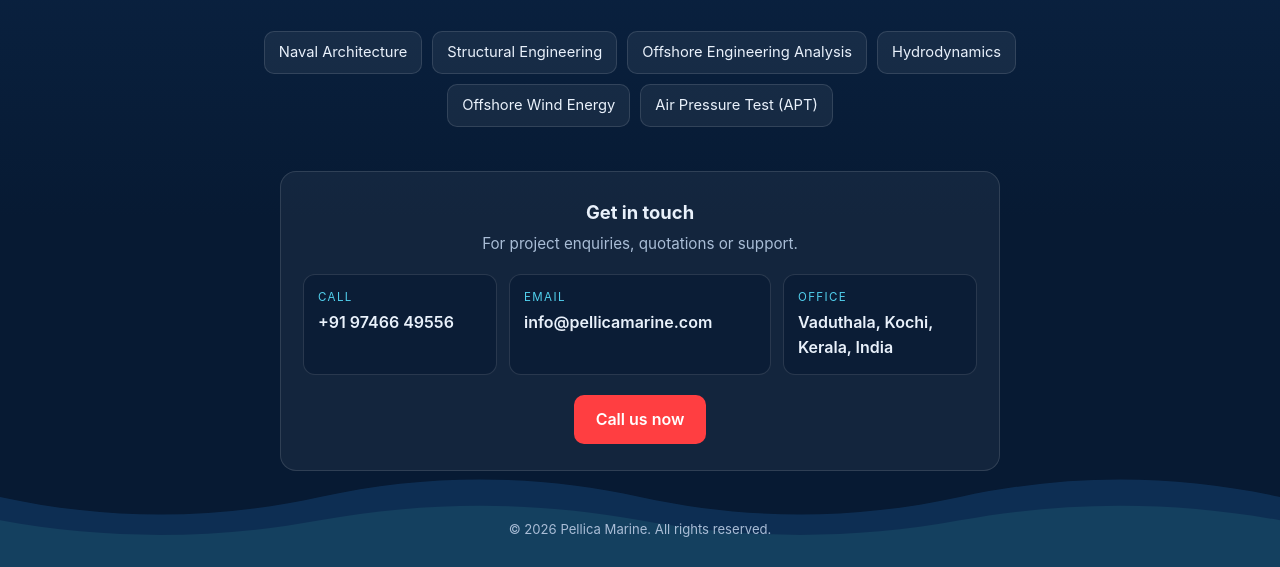
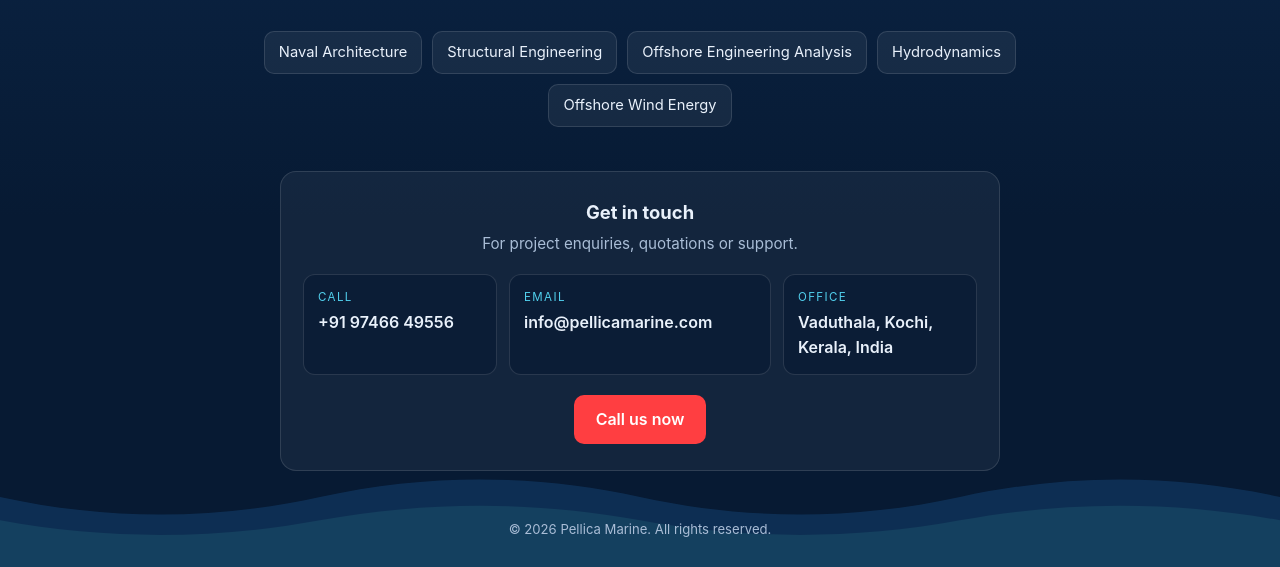
Before and after one commit to happinessdotexe/pellicamarine-holding, a plain HTML site: page index.html in a window 1280 px wide. Shown: the part 343-910 px from the top of the page. Drawn offline with Linux system fonts and the light colour scheme.

Commit message:
Remove Air Pressure Test (APT) from services

```diff
--- a/index.html
+++ b/index.html
@@ -54,7 +54,6 @@ footer{position:relative;text-align:center;color:var(--muted);font-size:.82rem;p
     <li>Offshore Engineering Analysis</li>
     <li>Hydrodynamics</li>
     <li>Offshore Wind Energy</li>
-    <li>Air Pressure Test (APT)</li>
   </ul>
 
   <section class="contact" aria-label="Contact">
```
